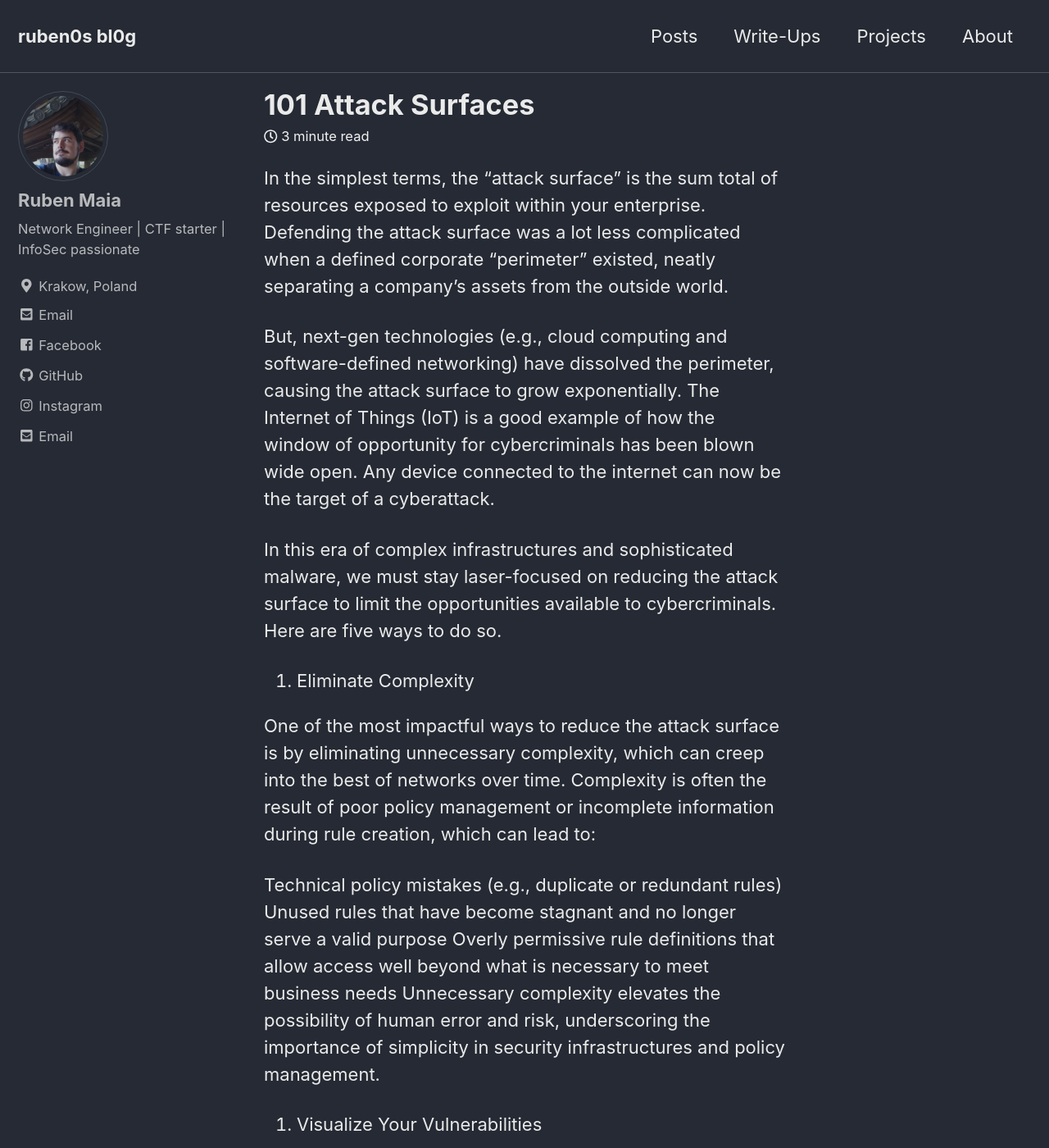
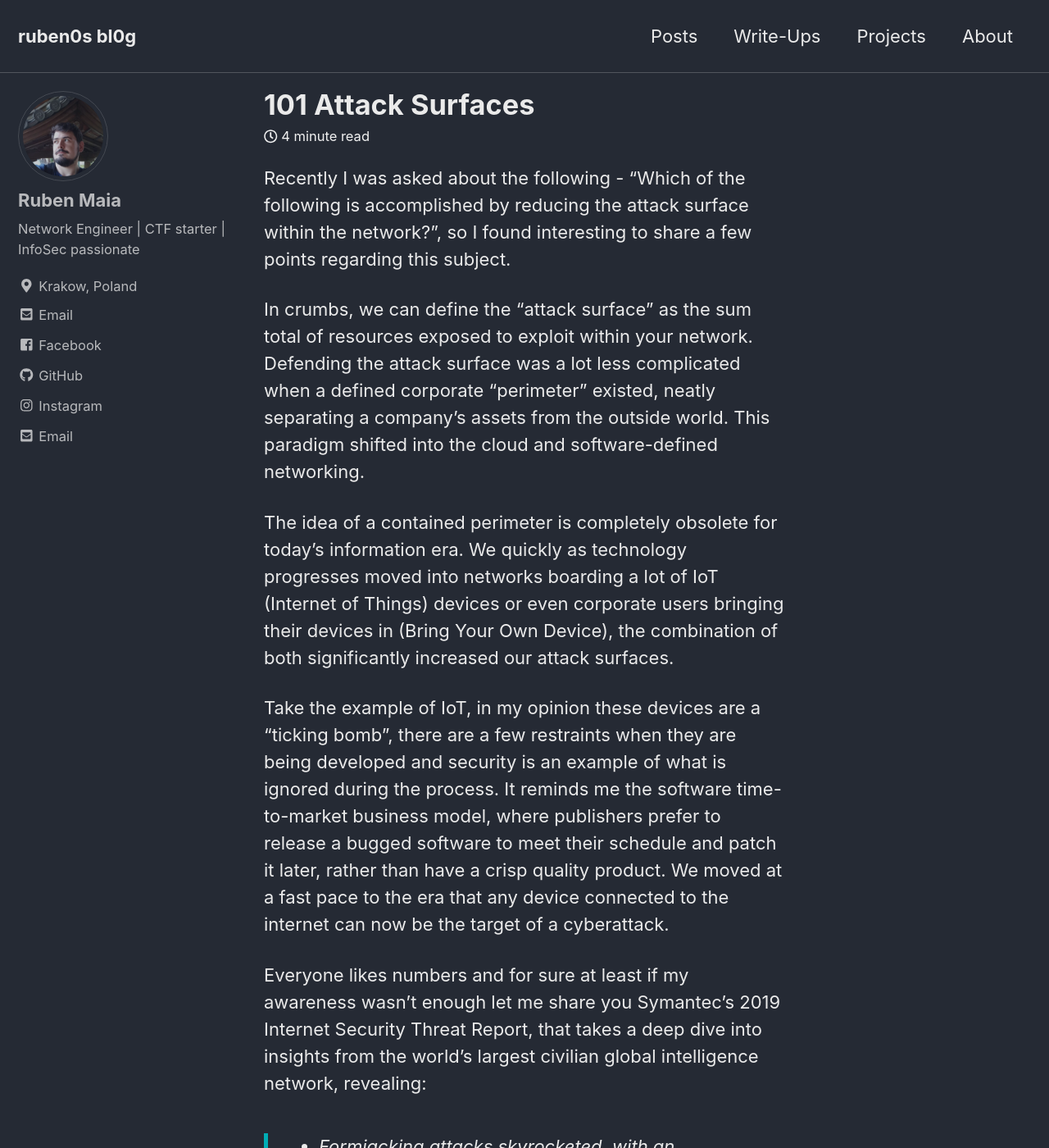
Before and after one commit to rbnmaia/rbnmaia.github.io, a Jekyll site: the page built from _posts/2019-10-22-attack-surfaces.md, in a window 1280 px wide and 1400 px high. Shown: the whole window at 82% size. Built offline with Jekyll 4.4.1, drawn with Linux system fonts in a browser that asks for light colours; cached includes are drawn as plain includes; some of the changed text lies outside the part shown.

Commit message:
Update 2019-10-22-attack-surfaces.md

```diff
--- a/_posts/2019-10-22-attack-surfaces.md
+++ b/_posts/2019-10-22-attack-surfaces.md
@@ -2,23 +2,33 @@
 title: 101 Attack Surfaces
 ---
 
+Recently I was asked about the following - "Which of the following is accomplished by reducing the attack surface within the network?", so I found interesting to share a few points regarding this subject.
 
-In the simplest terms, the “attack surface” is the sum total of resources exposed to exploit within your enterprise. Defending the attack surface was a lot less complicated when a defined corporate “perimeter” existed, neatly separating a company’s assets from the outside world.
+In crumbs, we can define the "attack surface" as the sum total of resources exposed to exploit within your network. Defending the attack surface was a lot less complicated when a defined corporate “perimeter” existed, neatly separating a company’s assets from the outside world. This paradigm shifted into the cloud and software-defined networking.
 
-But, next-gen technologies (e.g., cloud computing and software-defined networking) have dissolved the perimeter, causing the attack surface to grow exponentially. The Internet of Things (IoT) is a good example of how the window of opportunity for cybercriminals has been blown wide open. Any device connected to the internet can now be the target of a cyberattack.
+The idea of a contained perimeter is completely obsolete for today's information era. We quickly as technology progresses moved into networks boarding a lot of IoT (Internet of Things) devices or even corporate users bringing their devices in (Bring Your Own Device), the combination of both significantly increased our attack surfaces.
 
-In this era of complex infrastructures and sophisticated malware, we must stay laser-focused on reducing the attack surface to limit the opportunities available to cybercriminals. Here are five ways to do so.
+Take the example of IoT, in my opinion these devices are a "ticking bomb", there are a few restraints when they are being developed and security is an example of what is ignored during the process. It reminds me the software time-to-market business model, where publishers prefer to release a bugged software to meet their schedule and patch it later, rather than have a crisp quality product. We moved at a fast pace to the era that any device connected to the internet can now be the target of a cyberattack.
+
+Everyone likes numbers and for sure at least if my awareness wasn't enough let me share you Symantec’s 2019 Internet Security Threat Report, that takes a deep dive into insights from the world’s largest civilian global intelligence network, revealing:
+
+> * Formjacking attacks skyrocketed, with an average of 4,800 websites compromised each month.
+> * Ransomware shifted targets from consumers to enterprises, where infections rose 12 percent.
+> * More than 70 million records stolen from poorly configured S3 buckets, a casualty of rapid cloud adoption.
+> * Supply chains remained a soft target with attacks ballooning by 78 percent.
+> * “Smart Speaker, get me a cyber attack” — IoT was a key entry point for targeted attacks; most IoT devices are vulnerable.
 
 
+From a lot of other ways to decrease this surfaces, let me share some effecient ones:
 
 1. Eliminate Complexity
 
 One of the most impactful ways to reduce the attack surface is by eliminating unnecessary complexity, which can creep into the best of networks over time. Complexity is often the result of poor policy management or incomplete information during rule creation, which can lead to:
 
-Technical policy mistakes (e.g., duplicate or redundant rules)
-Unused rules that have become stagnant and no longer serve a valid purpose
-Overly permissive rule definitions that allow access well beyond what is necessary to meet business needs
-Unnecessary complexity elevates the possibility of human error and risk, underscoring the importance of simplicity in security infrastructures and policy management.
+ * Technical policy mistakes (e.g., duplicate or redundant rules)
+ * Unused rules that have become stagnant and no longer serve a valid purpose
+ * Overly permissive rule definitions that allow access well beyond what is necessary to meet business needs
+ * Unnecessary complexity elevates the possibility of human error and risk, underscoring the importance of simplicity in security infrastructures and policy management.
 
 
 
@@ -26,9 +36,12 @@ Unnecessary complexity elevates the possibility of human error and risk, undersc
 
 Vulnerability scanners give a severity score to a specific asset, application or host, but the score is incomplete without showing how an attacker could reach the weak spots. Visualizing vulnerabilities by creating a real-time model of what could happen in the context of network movement can provide this missing context. There are three methods that can greatly assist with this:
 
-Attack surface modeling – Creates a real-world model of the attack surface using: 1) network assets, or the prime targets for cybercriminals); 2) network topologies, which demonstrate the potential paths to a vulnerable asset; and 3) policies, which dictate what access is permitted.
-Attack simulation – Reveals the ways attackers could traverse the network and exploit vulnerabilities.
-Patch simulation – Pairs with network policy to identify which patches could have the greatest impact on security (i.e., helps focus efforts on reducing the greatest amount of risk in the most efficient way possible).
+* Attack surface modeling – Creates a real-world model of the attack surface using:
+  1. network assets, or the prime targets for cybercriminals);
+  2. network topologies, which demonstrate the potential paths to a vulnerable asset;
+  3. policies, which dictate what access is permitted.
+* Attack simulation – Reveals the ways attackers could traverse the network and exploit vulnerabilities.
+* Patch simulation – Pairs with network policy to identify which patches could have the greatest impact on security (i.e., helps focus efforts on reducing the greatest amount of risk in the most efficient way possible).
 
 
 3. Control Your Endpoints
```
